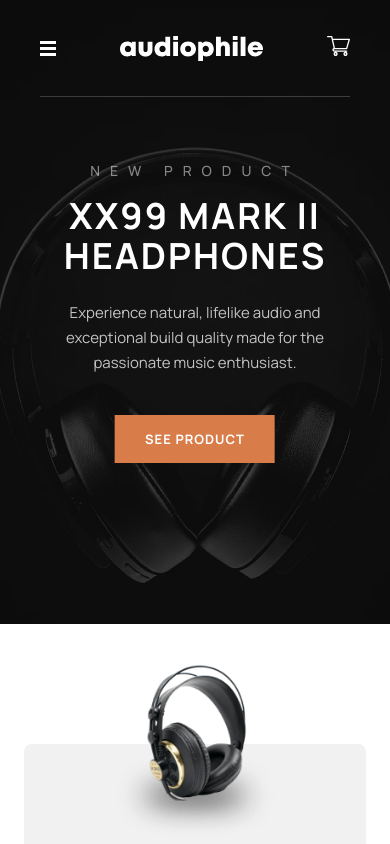
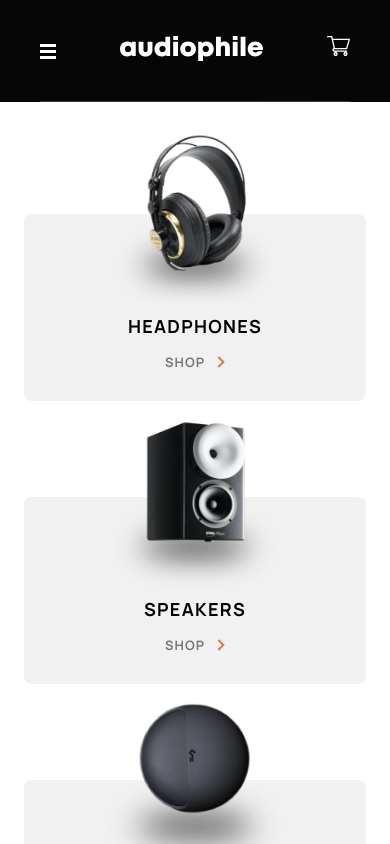
Before and after one commit to alexM421/fm-audio-e-commerce, a React (Vite) app: page / in a window 390 px wide. Both pictures are taken after a click on the button 48 px from the left and 48 px from the top of the page. Shown: the top 844 px of the page. Built offline with nearby package versions, Linux system fonts and the light colour scheme.

Commit message:
Fixed navbar mobiel

```diff
--- a/src/layouts/Navbar/Navbar.module.css
+++ b/src/layouts/Navbar/Navbar.module.css
@@ -100,18 +100,18 @@
             }
         }
 
-        &>img, &>.navbar-items{
+        &>a, &>.navbar-items{
             display: none;
         }
     }
 
     @media (max-width: 700px) {
 
-        &>.navbar-controls>img{
+        &>.navbar-controls>a{
             display: none;
         }
 
-        &>img{
+        &>a{
             display: block;
         }
     }
--- a/src/layouts/Navbar/Navbar.tsx
+++ b/src/layouts/Navbar/Navbar.tsx
@@ -10,16 +10,19 @@ import IconCart from "../../assets/IconCart/IconCart"
 import Cart from "../../modals/Cart/Cart"
 //Types
 import { useEffect, useRef, useState, type JSX } from "react"
+import NavModal from "../../modals/NavModal/NavModal"
 
 export default function Navbar ():JSX.Element {
 
     const [isNavbarTop, setIsNavbarTop] = useState(false)
     const [displayCart, setDisplayCart] = useState(false)
+    const [showNav, setShowNav] = useState(false)
     const isProductPage: string|undefined = useParams().slug
 
     const isCheckout = useLocation().pathname === "/checkout"
 
     const cartBtnRef = useRef<HTMLDivElement>(null)
+    const navBtnRef = useRef<HTMLButtonElement>(null)
 
     useEffect(() => {
         const getWindowScrollY = () => {
@@ -39,12 +42,19 @@ export default function Navbar ():JSX.Element {
     return(
         <div className={`${styles.navbar} ${(isNavbarTop && !isProductPage &&!isCheckout)? styles["navbar-top"]:""}`}>
             <div className={styles["navbar-controls"]}>
-                <button>
+                <button
+                    onClick={() => setShowNav(prevValue => !prevValue)}
+                    ref={navBtnRef}
+                >
                     <img src="/assets/shared/tablet/icon-hamburger.svg"/>
                 </button>
+                <Link to="/">
+                    <img src="/assets/shared/desktop/logo.svg" alt="Audiophile logo"/>
+                </Link>
+            </div>
+            <Link to="/">
                 <img src="/assets/shared/desktop/logo.svg" alt="Audiophile logo"/>
-            </div>
-            <img src="/assets/shared/desktop/logo.svg" alt="Audiophile logo"/>
+            </Link>
             <div className={styles["navbar-items"]}>
                 <Link to="/">HOME</Link>
                 <Link to="/headphones">HEADPHONES</Link>
@@ -56,6 +66,11 @@ export default function Navbar ():JSX.Element {
             </div>
             <hr/>
             {displayCart && <Cart setCartDisplay={setDisplayCart} cartBtnRef={cartBtnRef}/>}
+            {showNav &&
+            <NavModal
+                buttonRef={navBtnRef}
+                setShowNav={setShowNav}
+            />}
         </div>
     )
 }
--- /dev/null
+++ b/src/modals/NavModal/NavModal.module.css
@@ -0,0 +1,20 @@
+.nav-modal{
+    padding: 32px 24px;
+    border-bottom-left-radius: 8px;
+    border-bottom-right-radius: 8px;
+    width: 100%;
+    background-color: white;
+    position: absolute;
+    top: 100%;
+    left: 0;
+}
+
+.nav-modal-background{
+    width: 100vw;
+    height: 100vh;
+    position: absolute;
+    top: 0;
+    left: 0;
+    background-color: rgba(0,0,0,0.5);
+    z-index: -1;
+}
--- /dev/null
+++ b/src/modals/NavModal/NavModal.tsx
@@ -0,0 +1,36 @@
+    //CSS
+    import { useEffect, useRef, type Dispatch, type RefObject, type SetStateAction } from "react"
+    import CategoryLinks from "../../layouts/CategoryLinks/CategoryLinks"
+    import styles from "./NavModal.module.css"
+
+    type NavModalProps = {
+        buttonRef: RefObject<HTMLButtonElement | null>,
+        setShowNav: Dispatch<SetStateAction<boolean>>
+    }
+
+    export default function NavModal ({ buttonRef, setShowNav }: NavModalProps) {
+
+        const navRef = useRef<HTMLDivElement | null>(null)
+
+        useEffect(() => {
+            const handleClickOutside = (e: MouseEvent) => {
+                const clickTarget = e.target as Node
+                if(!navRef.current || !buttonRef.current) return
+                if(!navRef.current.contains(clickTarget) && !buttonRef.current.contains(clickTarget)){
+                    setShowNav(false)
+                }
+            }
+
+            document.body.addEventListener("mousedown", handleClickOutside)
+            return () => document.body.removeEventListener("mousedown", handleClickOutside)
+        },[])
+
+        return(
+            <>
+                <div className={styles["nav-modal"]} ref={navRef}>
+                    <CategoryLinks/>
+                </div>
+                <div className={styles["nav-modal-background"]}></div>
+            </>
+        )
+    }
```
